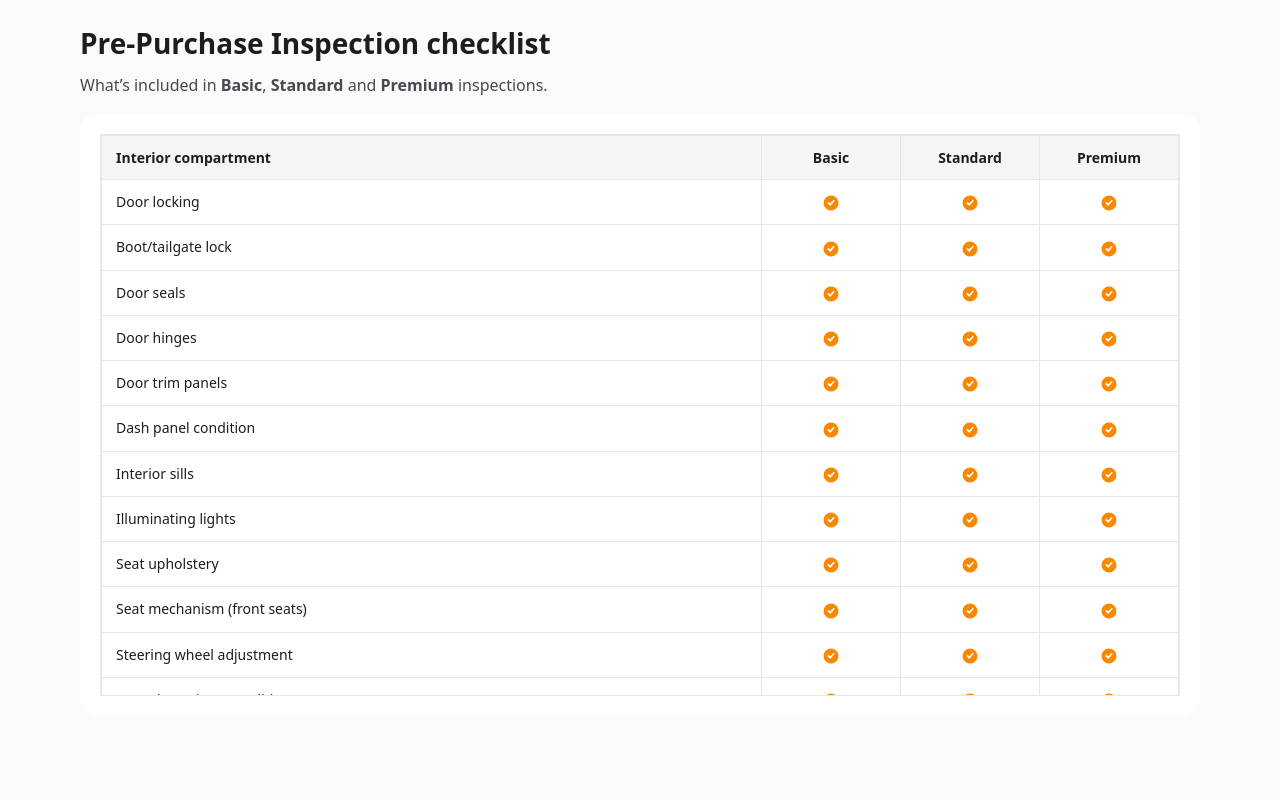
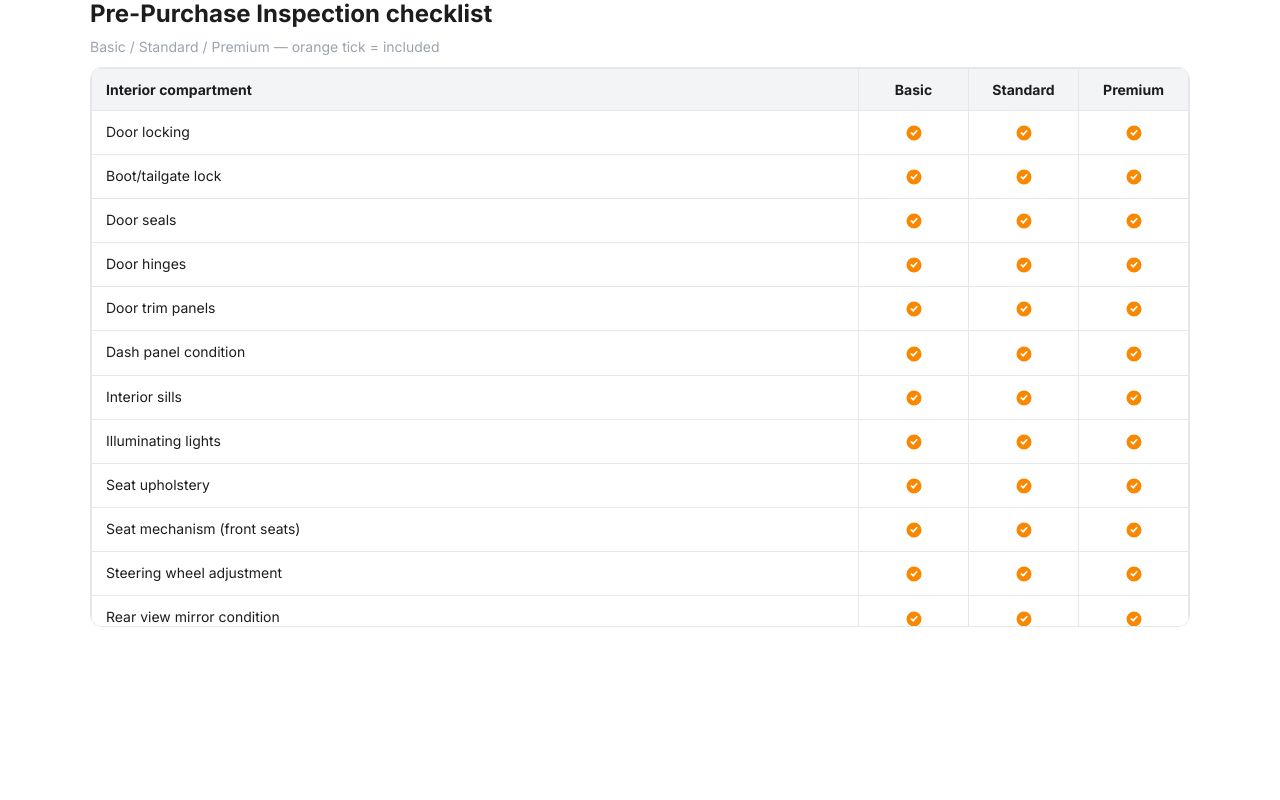
Before and after one commit to Vidolki/ppi-checklist, a plain HTML site: page index.html in a window 1280 px wide. Drawn offline with Linux system fonts and the light colour scheme.

Commit message:
Update index.html

```diff
--- a/index.html
+++ b/index.html
@@ -2,31 +2,32 @@
 <html lang="en">
 <head>
   <meta charset="utf-8" />
-<meta name="viewport" content="width=device-width, initial-scale=1" />
-<title>Pre-Purchase Inspection Checklist</title>
-<meta name="description" content="Full PPI checklist: Basic / Standard / Premium" />
+  <meta name="viewport" content="width=device-width,initial-scale=1" />
+  <title>PPI Checklist</title>
+  <link rel="preconnect" href="https://fonts.googleapis.com">
+  <link rel="preconnect" href="https://fonts.gstatic.com" crossorigin>
+  <link href="https://fonts.googleapis.com/css2?family=Inter:wght@400;600;700&display=swap" rel="stylesheet">
   <style>
     :root{
       --text:#1D1D1F;
-    --card:#FFFFFF;
-    --muted:#48484F;
+      --muted:#9CA3AF;
+      --tick:#fa8700;
+      --radius:18px;
       --border:#e5e7eb;
-    --head:#f5f5f7;
-    --tick:#fa8700;
-    --shadow:0 0px 00px rgba(0,0,0,.00);
-    --radius:18px;
+      --head:#f3f4f6;
     }
-
-  html,body{margin:0;padding:0;background:#fafafa;color:var(--text);}
-  body{font-family: ui-sans-serif, system-ui, -apple-system, Segoe UI, Roboto, Helvetica, Arial, "Apple Color Emoji","Segoe UI Emoji";}
-
-  .wrap-page{max-width:1120px;margin:24px auto;padding:0 16px;}
-  h1{font-size:28px;margin:0 0 12px;font-weight:700;}
-  p.lead{margin:0 0 18px;color:var(--muted);}
-
-  .card{background:var(--card);border-radius:var(--radius);box-shadow:var(--shadow);padding:20px}
-  .scroll{overflow:auto;max-height:70vh;border:1px solid var(--border);border-radius:0px;-webkit-overflow-scrolling:touch}
-
+    *{box-sizing:border-box}
+    /* ⬇️ Make page background transparent for embedding */
+    body{margin:0;background:transparent;color:var(--text);
+         font-family:"Inter",ui-sans-serif,system-ui,-apple-system,Segoe UI,Roboto,Helvetica,Arial,"Apple Color Emoji","Segoe UI Emoji";}
+    /* ⬇️ Remove outer spacing and card styling so only the scroll box shows */
+    .container{max-width:1100px;margin:0 auto;padding:0}
+    .card{background:transparent;border-radius:0;box-shadow:none;padding:0}
+    h1{margin:0 0 10px;font-size:24px;line-height:1.15;font-weight:700}
+    p.note{margin:0 0 12px;color:var(--muted);font-size:14px}
+    /* Scroll box */
+    .wrap{overflow:auto;max-height:70vh;border:1px solid var(--border);border-radius:12px;
+          -webkit-overflow-scrolling:touch;background:#fff}
     table{width:100%;border-collapse:collapse;background:#fff}
     th,td{border:1px solid var(--border);padding:12px 14px;vertical-align:top;font-size:14px}
     th{background:var(--head);text-align:left;font-weight:700}
@@ -34,35 +35,26 @@
     tr:hover td{background:#f9fafb}
     .tick svg{display:inline-block;vertical-align:middle}
     @media (max-width:640px){
-    .scroll{max-height:75vh}
-    th.sticky{position:sticky;top:0;z-index:2}
+      .wrap{max-height:75vh}
+      th.sticky{position:sticky;top:0;z-index:1}
     }
-
-  /* tiny helper to visually separate sections */
-  tr.section-head th{font-size:15px}
   </style>
 </head>
 <body>
-  <main class="wrap-page">
+  <main class="container">
+    <section class="card">
+      <!-- If you want NO heading at all inside Carrd, just delete the next two lines -->
       <h1>Pre-Purchase Inspection checklist</h1>
-    <p class="lead">What’s included in <strong>Basic</strong>, <strong>Standard</strong> and <strong>Premium</strong> inspections.</p>
+      <p class="note">Basic / Standard / Premium — orange tick = included</p>
 
-    <div class="card">
-      <div class="scroll">
-        <table id="ppi-table" aria-label="Pre-Purchase inspection checklist">
-          <tbody></tbody>
-        </table>
+      <div class="wrap">
+        <table id="ppi"><tbody></tbody></table>
       </div>
-    </div>
+    </section>
   </main>
 
   <script>
-(function(){
-  // tick icon (#fa8700)
-  var TICK = '<span class="tick" aria-hidden="true"><svg viewBox="0 0 24 24" width="18" height="18"><path fill="#fa8700" d="M12 2a10 10 0 1 0 .001 20.001A10 10 0 0 0 12 2zm-1 14-4-4 1.414-1.414L11 12.172l4.586-4.586L17 9l-6 7z"/></svg></span>';
-
-  // mask: "111" = Basic+Standard+Premium, "011" = Standard+Premium, "001" = Premium only
-  var DATA = [
+    const DATA = [
       ["Interior compartment",[
         ["Door locking","111"],["Boot/tailgate lock","111"],["Door seals","111"],["Door hinges","111"],
         ["Door trim panels","111"],["Dash panel condition","111"],["Interior sills","111"],["Illuminating lights","111"],
@@ -152,33 +144,24 @@
       ]]
     ];
 
-  function esc(s){return String(s).replace(/&/g,'&amp;').replace(/</g,'&lt;').replace(/>/g,'&gt;');}
-  function row(tbody, html){var tr=document.createElement('tr'); tr.innerHTML=html; tbody.appendChild(tr);}
+    const tbody = document.querySelector('#ppi tbody');
+    const tick = '<span class="tick" aria-hidden="true"><svg width="18" height="18" viewBox="0 0 24 24"><path fill="#fa8700" d="M12 2a10 10 0 1 0 .001 20.001A10 10 0 0 0 12 2zm-1 14-4-4 1.414-1.414L11 12.172l4.586-4.586L17 9l-6 7z"/></svg></span>';
 
-  function build(){
-    var tbody = document.querySelector('#ppi-table tbody');
-    if(!tbody) return;
+    function esc(s){return String(s).replace(/&/g,'&amp;').replace(/</g,'&lt;').replace(/>/g,'&gt;')}
+    function row(html){const tr=document.createElement('tr'); tr.innerHTML=html; tbody.appendChild(tr);}
 
-    for (var i=0;i<DATA.length;i++){
-      var sec = DATA[i];
-      row(tbody,'<tr class="section-head"><th class="sticky" colspan="1">'+esc(sec[0])+'</th>'
-        +'<th class="center sticky">Basic</th><th class="center sticky">Standard</th><th class="center sticky">Premium</th></tr>');
-      for (var j=0;j<sec[1].length;j++){
-        var name = esc(sec[1][j][0]);
-        var m = sec[1][j][1];
-        row(tbody,
-          '<td>'+name+'</td>'
-          +'<td class="center">'+(m[0]==='1'?TICK:'')+'</td>'
-          +'<td class="center">'+(m[1]==='1'?TICK:'')+'</td>'
-          +'<td class="center">'+(m[2]==='1'?TICK:'')+'</td>'
-        );
-      }
-    }
-  }
-
-  if (document.readyState !== 'loading') build();
-  else document.addEventListener('DOMContentLoaded', build);
-})();
+    DATA.forEach(([section, items])=>{
+      row(`<th class="sticky">${esc(section)}</th>
+           <th class="center sticky">Basic</th>
+           <th class="center sticky">Standard</th>
+           <th class="center sticky">Premium</th>`);
+      items.forEach(([name, mask])=>{
+        row(`<td>${esc(name)}</td>
+             <td class="center">${mask[0]==='1'?tick:''}</td>
+             <td class="center">${mask[1]==='1'?tick:''}</td>
+             <td class="center">${mask[2]==='1'?tick:''}</td>`);
+      });
+    });
   </script>
 </body>
 </html>
```
Lines whose indentation alone changed are shown as unchanged.
